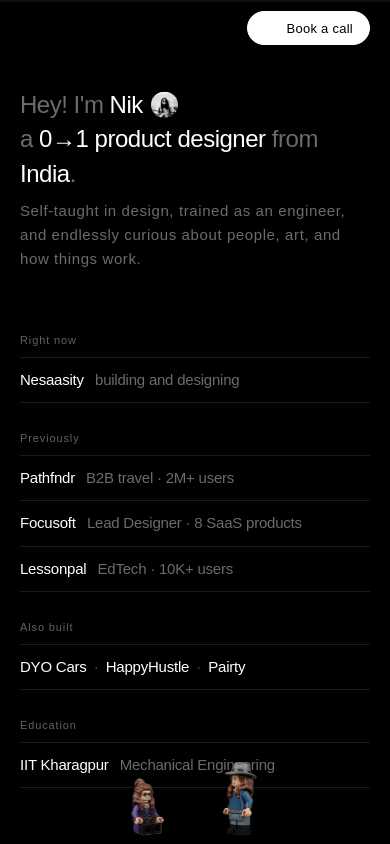
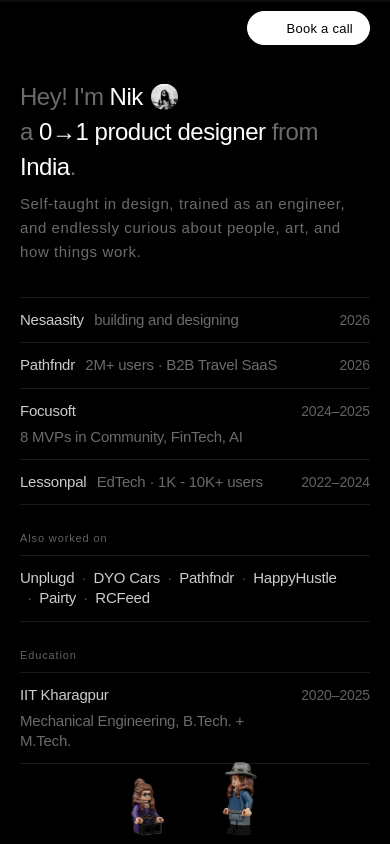
Before and after one commit to NikBobbary/Portfolio-site, a React (Vite) app: page / in a window 390 px wide. Shown: the top 844 px of the page. Built offline with nearby package versions, Linux system fonts and the light colour scheme; some icons are missing; a web font is replaced by a local one.

Commit message:
23Sep1035

```diff
--- a/src/components/Vita.jsx
+++ b/src/components/Vita.jsx
@@ -1,31 +1,43 @@
 const GROUPS = [
   {
-    id: "now",
-    label: "Right now",
-    items: [{ name: "Nesaasity", note: "building and designing" }],
+    id: "work",
+    items: [
+      {
+        name: "Nesaasity",
+        note: "building and designing",
+        year: "2026",
       },
       {
-    id: "previously",
-    label: "Previously",
-    items: [
-      { name: "Pathfndr", note: "B2B travel · 2M+ users" },
+        name: "Pathfndr",
+        note: "2M+ users · B2B Travel SaaS",
+        year: "2026",
+      },
       {
         name: "Focusoft",
-        note: "Lead Designer · 8 SaaS products",
+        note: "8 MVPs in Community, FinTech, AI",
         href: "#focusoft",
+        year: "2024–2025",
       },
-      { name: "Lessonpal", note: "EdTech · 10K+ users", href: "#lessonpal" },
+      {
+        name: "Lessonpal",
+        note: "EdTech · 1K - 10K+ users",
+        href: "#lessonpal",
+        year: "2022–2024",
+      },
     ],
   },
   {
     id: "also",
-    label: "Also built",
+    label: "Also worked on",
     items: [
       {
         cluster: [
+          { name: "Unplugd" },
           { name: "DYO Cars", href: "#dyocar" },
+          { name: "Pathfndr" },
           { name: "HappyHustle" },
           { name: "Pairty", href: "#pairty" },
+          { name: "RCFeed" }
         ],
       },
     ],
@@ -33,7 +45,13 @@
   {
     id: "education",
     label: "Education",
-    items: [{ name: "IIT Kharagpur", note: "Mechanical Engineering" }],
+    items: [
+      {
+        name: "IIT Kharagpur",
+        note: "Mechanical Engineering, B.Tech. + M.Tech.",
+        year: "2020–2025",
+      },
+    ],
   },
 ];
 
@@ -56,15 +74,19 @@
         <section
           key={group.id}
           className="vita__group"
-          aria-labelledby={`vita-${group.id}`}
+          aria-labelledby={group.label ? `vita-${group.id}` : undefined}
+          aria-label={!group.label ? "Experience" : undefined}
         >
+          {group.label ? (
             <h2 id={`vita-${group.id}`} className="vita__label">
               {group.label}
             </h2>
+          ) : null}
           <ul className="vita__list">
             {group.items.map((item, index) => (
               <li key={`${group.id}-${index}`} className="vita__item">
                 {item.cluster ? (
+                  <div className="vita__main">
                     <p className="vita__cluster">
                       {item.cluster.map((entry, entryIndex) => (
                         <span key={entry.name}>
@@ -77,14 +99,18 @@
                         </span>
                       ))}
                     </p>
+                  </div>
                 ) : (
-                  <>
+                  <div className="vita__main">
                     <Name name={item.name} href={item.href} />
                     {item.note ? (
                       <span className="vita__note">{item.note}</span>
                     ) : null}
-                  </>
+                  </div>
                 )}
+                {item.year ? (
+                  <span className="vita__year">{item.year}</span>
+                ) : null}
               </li>
             ))}
           </ul>
--- a/src/styles.css
+++ b/src/styles.css
@@ -63,6 +63,7 @@
 }
 
 @media (prefers-reduced-motion: reduce) {
+
   .reveal,
   .reveal--copy,
   .reveal--image,
@@ -179,12 +180,14 @@
   from {
     opacity: 0;
   }
+
   to {
     opacity: 1;
   }
 }
 
 @media (prefers-reduced-motion: reduce) {
+
   .boot,
   .boot.is-done,
   .boot__fill,
@@ -521,12 +524,8 @@
   opacity: 1;
 }
 
-.bottom-nav__links:has(.bottom-nav__icon:hover:not(.is-active))
-  .bottom-nav__icon.is-active
-  .bottom-nav__hint,
-.bottom-nav__links:has(.bottom-nav__icon:focus-visible:not(.is-active))
-  .bottom-nav__icon.is-active
-  .bottom-nav__hint {
+.bottom-nav__links:has(.bottom-nav__icon:hover:not(.is-active)) .bottom-nav__icon.is-active .bottom-nav__hint,
+.bottom-nav__links:has(.bottom-nav__icon:focus-visible:not(.is-active)) .bottom-nav__icon.is-active .bottom-nav__hint {
   grid-template-columns: 0fr;
   margin-right: 0;
   opacity: 0;
@@ -619,8 +618,7 @@
   align-items: first baseline;
   width: 100%;
   padding:
-    clamp(6rem, 18vw, 20rem)
-    clamp(1.5rem, 5vw, 4.75rem);
+    clamp(6rem, 18vw, 20rem) clamp(1.5rem, 5vw, 4.75rem);
   background: #000;
 }
 
@@ -660,6 +658,13 @@
   grid-row: 1;
 }
 
+.like__copy em,
+.like__em {
+  font-style: normal;
+  font-weight: 300;
+  color: rgba(255, 255, 255, 1);
+}
+
 @media (max-width: 1200px) {
   .like {
     display: flex;
@@ -717,9 +722,7 @@
   min-height: 80dvh;
   background: #000;
   padding:
-    clamp(1rem, 2.5vw, 1.75rem)
-    clamp(1rem, 2.5vw, 1.75rem)
-    max(1rem, env(safe-area-inset-bottom, 0px));
+    clamp(1rem, 2.5vw, 1.75rem) clamp(1rem, 2.5vw, 1.75rem) max(1rem, env(safe-area-inset-bottom, 0px));
 }
 
 .contact__box {
@@ -887,26 +890,21 @@
   position: relative;
   display: flex;
   flex-direction: column;
+  align-items: center;
   box-sizing: border-box;
   width: 100%;
-  min-height: 100vh;
-  min-height: 100svh;
-  min-height: var(--hero-min, 100svh);
   background: #000;
   overflow-anchor: none;
 }
 
 .hero__inner {
   position: relative;
-  flex: 1;
   display: flex;
   align-items: center;
   justify-content: center;
   width: 100%;
   padding:
-    calc(var(--appbar-h) + 1.5rem)
-    var(--content-pad)
-    calc(var(--appbar-h) + 1.5rem);
+    calc(var(--appbar-h) + clamp(6rem, 6vh, 6rem)) var(--content-pad) clamp(5rem, 5.4vh, 5rem);
 }
 
 .hero__stage {
@@ -921,13 +919,11 @@
   width: 100%;
   margin-top: 0;
   padding:
-    0
-    var(--content-pad)
-    clamp(4.5rem, 10vh, 7rem);
+    0 var(--content-pad) clamp(4rem, 8vh, 6.5rem);
   display: flex;
   flex-direction: column;
   align-items: center;
-  gap: 2.35rem;
+  gap: 2rem;
   opacity: 0;
 }
 
@@ -955,7 +951,8 @@
 .vita__item {
   display: flex;
   align-items: baseline;
-  gap: 0.55rem 0.85rem;
+  justify-content: space-between;
+  gap: 0.75rem 1.25rem;
   padding: 0.82rem 0;
   border-bottom: 1px solid rgba(255, 255, 255, 0.1);
   font-family: var(--font);
@@ -965,9 +962,17 @@
   letter-spacing: -0.015em;
 }
 
+.vita__main {
+  display: flex;
+  align-items: baseline;
+  flex-wrap: wrap;
+  gap: 0.35rem 0.65rem;
+  min-width: 0;
+}
+
 .vita__name {
   flex: 0 0 auto;
-  color: #fff;
+  color: rgba(255, 255, 255, 0.8);
   font-weight: 300;
   text-decoration: none;
 }
@@ -984,6 +989,17 @@
 .vita__note {
   min-width: 0;
   color: rgba(255, 255, 255, 0.42);
+}
+
+.vita__year {
+  flex: 0 0 auto;
+  margin-left: auto;
+  color: rgba(255, 255, 255, 0.38);
+  font-size: 0.875rem;
+  font-weight: 300;
+  white-space: nowrap;
+  letter-spacing: -0.01em;
+  font-variant-numeric: tabular-nums;
 }
 
 .vita__cluster {
@@ -1233,6 +1249,7 @@
     filter: blur(12px);
     transform: translateY(1.1rem);
   }
+
   to {
     opacity: 1;
     filter: none;
@@ -1246,6 +1263,7 @@
     filter: blur(8px);
     transform: translateY(-0.5rem);
   }
+
   to {
     opacity: 1;
     filter: none;
@@ -1260,19 +1278,17 @@
 
   .hero__inner {
     padding:
-      calc(var(--appbar-h) + 1rem)
-      var(--content-pad)
-      3rem;
+      calc(var(--appbar-h) + 1.5rem) var(--content-pad) 2.1rem;
   }
 
   .vita {
-    gap: 1.85rem;
+    margin-top: 0;
+    gap: 1.75rem;
     padding-bottom: 3.5rem;
   }
 
   .vita__item {
-    flex-wrap: wrap;
-    gap: 0.2rem 0.7rem;
+    gap: 0.5rem 0.75rem;
     padding: 0.75rem 0;
   }
 
@@ -1291,6 +1307,7 @@
 }
 
 @media (prefers-reduced-motion: reduce) {
+
   .appbar,
   .hero__name,
   .hero__dek,
@@ -1329,6 +1346,7 @@
     filter: blur(16px);
     transform: translateY(calc(-50% + 0.75rem));
   }
+
   to {
     opacity: 1;
     filter: blur(0);
@@ -1493,7 +1511,7 @@
   text-wrap: pretty;
 }
 
-.work-header + .work-shot .work-frame-wrap {
+.work-header+.work-shot .work-frame-wrap {
   margin-top: 1.15rem;
 }
 
@@ -1531,9 +1549,7 @@
   .contact {
     min-height: auto;
     padding:
-      0.85rem
-      0.85rem
-      max(5.5rem, calc(env(safe-area-inset-bottom, 0px) + 4.5rem));
+      0.85rem 0.85rem max(5.5rem, calc(env(safe-area-inset-bottom, 0px) + 4.5rem));
   }
 
   .contact__box {
@@ -1585,12 +1601,10 @@
   border-radius: var(--image-radius);
   overflow: hidden;
   background:
-    linear-gradient(
-      105deg,
+    linear-gradient(105deg,
       rgba(255, 255, 255, 0.03) 35%,
       rgba(255, 255, 255, 0.08) 50%,
-      rgba(255, 255, 255, 0.03) 65%
-    ),
+      rgba(255, 255, 255, 0.03) 65%),
     rgba(255, 255, 255, 0.04);
   background-size: 220% 100%, auto;
 }
@@ -1758,6 +1772,7 @@
   from {
     background-position: 100% 0, 0 0;
   }
+
   to {
     background-position: -100% 0, 0 0;
   }
@@ -1863,6 +1878,7 @@
     opacity: 0;
     transform: translate(-0.4rem, 0.2rem);
   }
+
   to {
     opacity: 1;
     transform: translate(-0.4rem, -0.4rem);
@@ -1911,16 +1927,12 @@
   min-height: 100vh;
   min-height: 100svh;
   background:
-    radial-gradient(
-      ellipse 78% 52% at 10% 16%,
+    radial-gradient(ellipse 78% 52% at 10% 16%,
       rgba(255, 255, 255, 0.05) 0%,
-      transparent 58%
-    ),
-    radial-gradient(
-      ellipse 55% 42% at 92% 78%,
+      transparent 58%),
+    radial-gradient(ellipse 55% 42% at 92% 78%,
       rgba(200, 196, 188, 0.035) 0%,
-      transparent 55%
-    ),
+      transparent 55%),
     #000;
   border-bottom: 1px solid rgba(255, 255, 255, 0.08);
 }
@@ -1972,9 +1984,7 @@
   gap: 1.85rem;
   max-width: 48rem;
   padding:
-    clamp(4rem, 12vh, 8rem)
-    var(--content-pad)
-    clamp(7rem, 18vh, 11rem);
+    clamp(4rem, 12vh, 8rem) var(--content-pad) clamp(7rem, 18vh, 11rem);
 }
 
 .story-hero__kicker,
@@ -2037,9 +2047,7 @@
   max-width: 74rem;
   margin: 0 auto;
   padding:
-    clamp(6rem, 14vh, 10rem)
-    var(--content-pad)
-    clamp(8rem, 18vh, 13rem);
+    clamp(6rem, 14vh, 10rem) var(--content-pad) clamp(8rem, 18vh, 13rem);
 }
 
 .story-toc--desktop {
@@ -2467,11 +2475,9 @@
   border-radius: 1.15rem;
   border: 1px solid rgba(255, 255, 255, 0.12);
   background:
-    linear-gradient(
-      135deg,
+    linear-gradient(135deg,
       rgba(255, 107, 74, 0.08) 0%,
-      transparent 45%
-    ),
+      transparent 45%),
     #121212;
 }
 
@@ -2739,6 +2745,7 @@
 }
 
 @media (prefers-reduced-motion: reduce) {
+
   .story-hero__bar,
   .story-hero__kicker,
   .story-hero__title,
@@ -2825,6 +2832,7 @@
 }
 
 @media (prefers-reduced-motion: reduce) {
+
   .shimeji-root,
   .shimeji {
     display: none;
```
Also changed, not shown: src/App.jsx (+12 -11 lines). Lines whose indentation alone changed are shown as unchanged.
